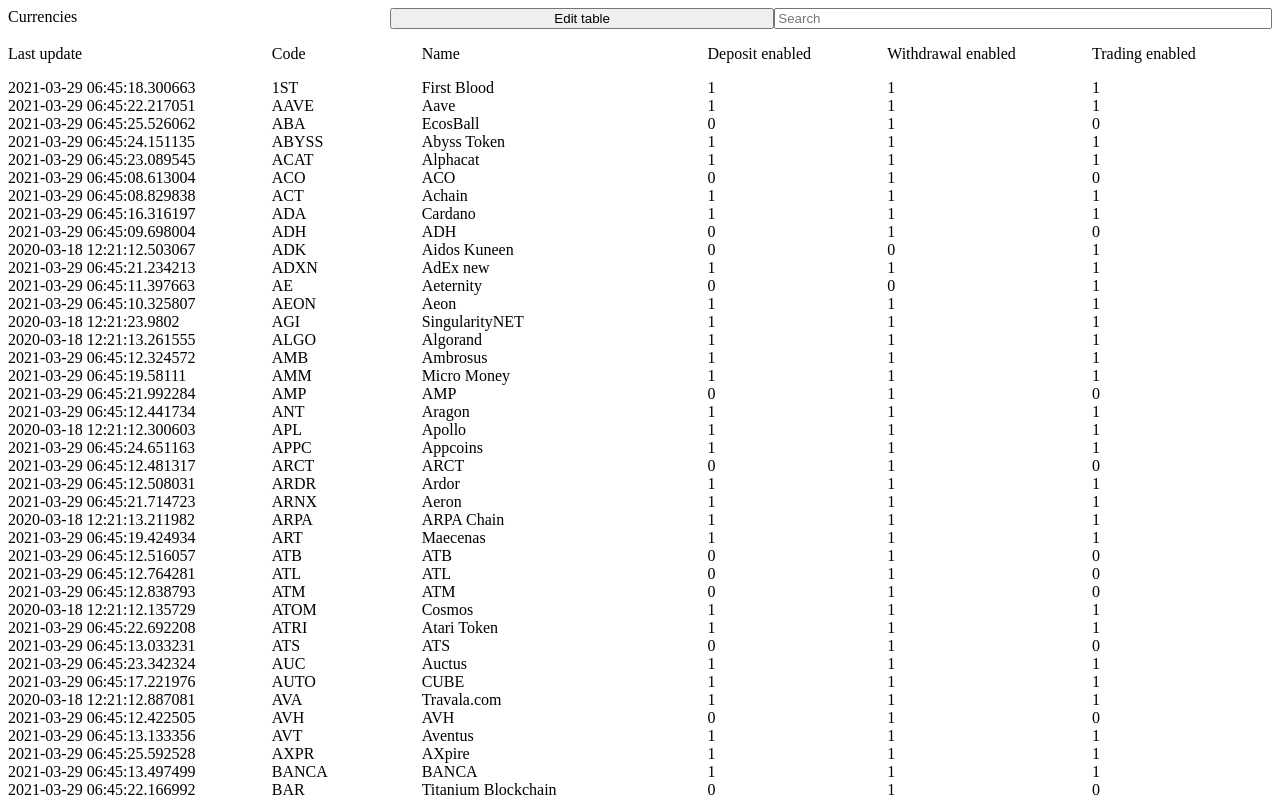
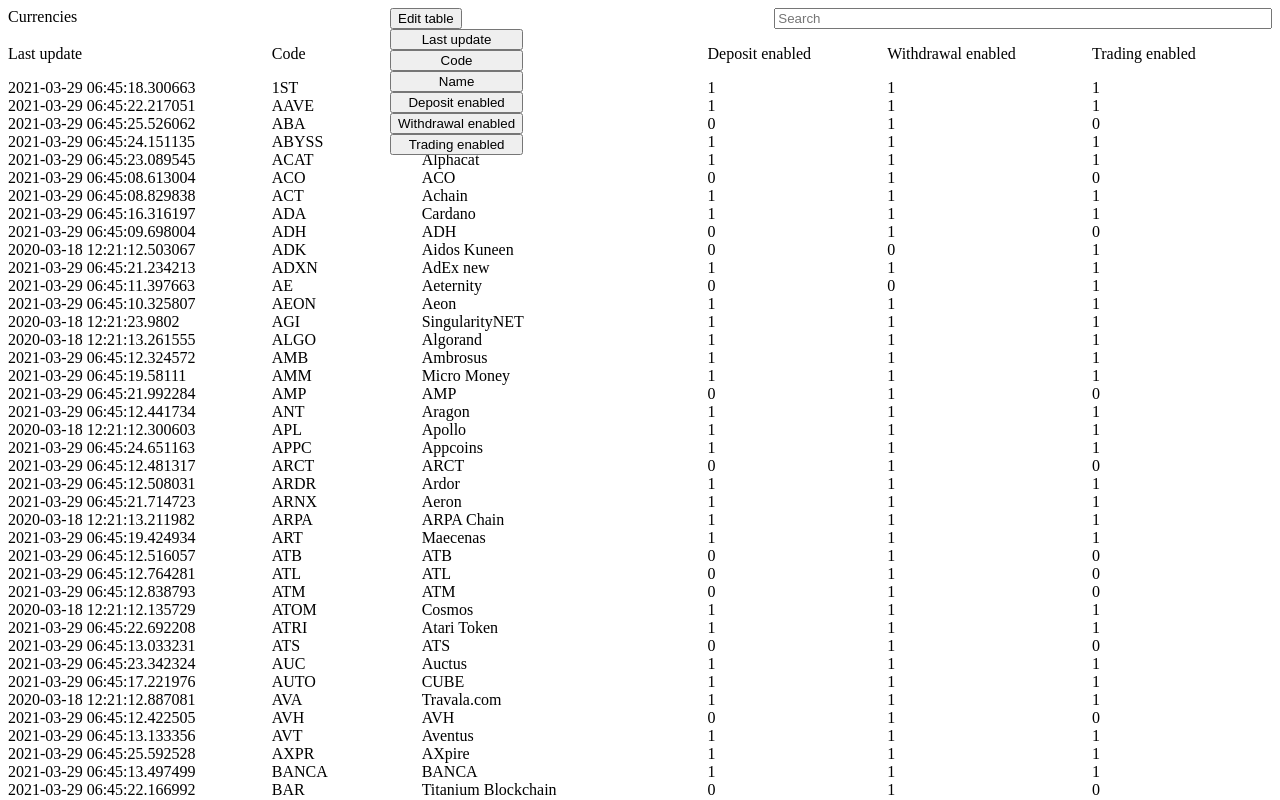
Before and after one commit to new-house-drive/VueJS-Exercise, a Vue app: page / in a window 1280 px wide. Shown: the top 800 px of the page. Built offline with nearby package versions, Linux system fonts and the light colour scheme.

Commit message:
adds edit-table element

```diff
--- a/src/App.vue
+++ b/src/App.vue
@@ -2,45 +2,66 @@
   <!DOCTYPE html>
   <html>
     <div id="app">
+      <div class="table-top">
+        <div>Currencies</div>
 
-      <div class='table-top'>
-        <div> Currencies </div>
-        <button>Edit table </button>
+        <div class="edit-table">
+          <button>Edit table</button>
+
+          <div class="edit-table-menu">
+            <button>Last update</button>
+            <button>Code</button>
+            <button>Name</button>
+            <button>Deposit enabled</button>
+            <button>Withdrawal enabled</button>
+            <button>Trading enabled</button>
+          </div>
+        </div>
         <input placeholder="Search" />
       </div>
 
-      <div class='table'>
-
-        <div class='column'>
+      <div class="table">
+        <div class="column">
           <p>Last update</p>
-          <div v-for='transaction in transactions' :key="transaction.key">{{ transaction.last_update_at}} </div>
+          <div v-for="transaction in transactions" :key="transaction.key">
+            {{ transaction.last_update_at }}
+          </div>
         </div>
 
-        <div class='column'>
+        <div class="column">
           <p>Code</p>
-          <div v-for='transaction in transactions' :key="transaction.key">{{ transaction.code}} </div>
+          <div v-for="transaction in transactions" :key="transaction.key">
+            {{ transaction.code }}
+          </div>
         </div>
 
-        <div class='column'>
+        <div class="column">
           <p>Name</p>
-          <div v-for='transaction in transactions' :key="transaction.key">{{ transaction.name}} </div>
+          <div v-for="transaction in transactions" :key="transaction.key">
+            {{ transaction.name }}
+          </div>
         </div>
 
-        <div class='column'>
+        <div class="column">
           <p>Deposit enabled</p>
-          <div v-for='transaction in transactions' :key="transaction.key">{{ transaction.deposit_enabled }} </div>
+          <div v-for="transaction in transactions" :key="transaction.key">
+            {{ transaction.deposit_enabled }}
+          </div>
         </div>
 
-        <div class='column'>
+        <div class="column">
           <p>Withdrawal enabled</p>
-          <div v-for='transaction in transactions' :key="transaction.key">{{ transaction.withdrawal_enabled}} </div>
+          <div v-for="transaction in transactions" :key="transaction.key">
+            {{ transaction.withdrawal_enabled }}
+          </div>
         </div>
 
-        <div class='column'>
+        <div class="column">
           <p>Trading enabled</p>
-          <div v-for='transaction in transactions' :key="transaction.key">{{ transaction.trading_enabled}} </div>
+          <div v-for="transaction in transactions" :key="transaction.key">
+            {{ transaction.trading_enabled }}
+          </div>
         </div>
-
       </div>
     </div>
   </html>
@@ -58,19 +79,14 @@
   mounted() {
     let path = "/exercise.json";
     let xhr = new XMLHttpRequest();
-    xhr.responseType = 'json';
+    xhr.responseType = "json";
 
     xhr.open("GET", path, true);
     xhr.onload = () => {
-
       this.transactions = xhr.response;
     };
 
     xhr.send();
-
-
   },
 };
 </script>
-
-<style></style>
--- a/src/assets/css/style.css
+++ b/src/assets/css/style.css
@@ -7,6 +7,13 @@
     grid-template-columns: repeat(3, auto);
 }
 
+.edit-table-menu {
+    display: grid;
+    grid-template-columns: auto;
+
+    position: absolute;
+}
+
 .table {
     display: grid;
     grid-template-columns: repeat(6, auto);
```
